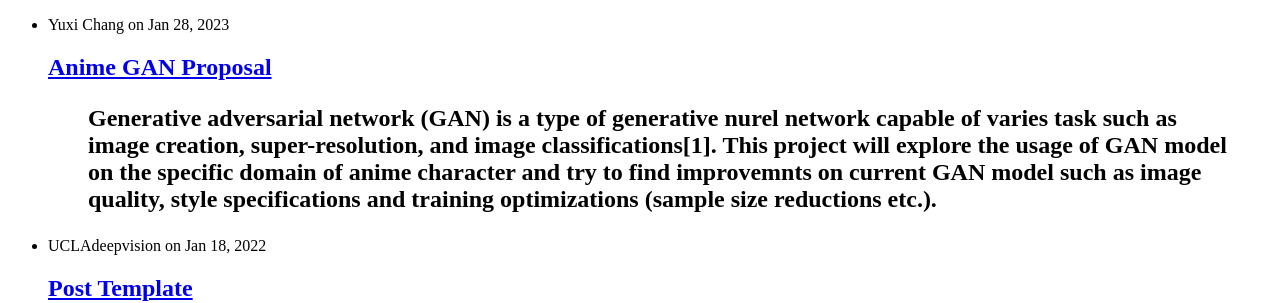
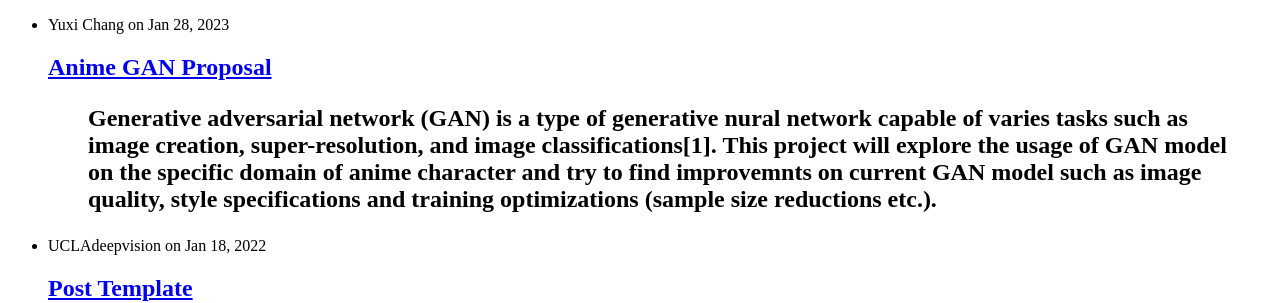
Before and after one commit to UCLAdeepvision/CS188-Projects-2023Winter, a Jekyll site: the page built from index.html, in a window 1280 px wide. Shown: the part 208-511 px from the top of the page. Built offline with Jekyll 4.4.1, drawn with Linux system fonts in a browser that asks for light colours.

Commit message:
Fix typo in proposal

```diff
--- a/_posts/2023-01-28-team09-AnimeGAN.md
+++ b/_posts/2023-01-28-team09-AnimeGAN.md
@@ -7,7 +7,7 @@ date: 2023-1-28
 ---
 
 
-> Generative adversarial network (GAN) is a type of generative nurel network capable of varies task such as image creation, super-resolution, and image classifications[1]. This project will explore the usage of GAN model on the specific domain of **anime character** and try to find improvemnts on current GAN model such as image quality, style specifications and training optimizations (sample size reductions etc.).
+> Generative adversarial network (GAN) is a type of generative nural network capable of varies tasks such as image creation, super-resolution, and image classifications[1]. This project will explore the usage of GAN model on the specific domain of **anime character** and try to find improvemnts on current GAN model such as image quality, style specifications and training optimizations (sample size reductions etc.).
 
 
 <!--more-->
@@ -19,7 +19,7 @@ date: 2023-1-28
 ![WaifuLab]({{'/assets/images/team09/proposal_waifu_lab.png' | relative_url}}){: style="width: 400px; max-width: 100%;"}
 *Fig 1. Sample Output from WaifuLab (GAN)[2].
 
-Recent progress on anime art generation has sparked a sense of excitement in both the AI and anime community. Many AI generated arts have emerged on the internet. As shown in Fig 1, it is an anime character generated using the online tool [WaifuLab](https://waifulabs.com/generate)[2] which relies on a generator model called GAN. GAN (generative adversarial network) is the base model for many current art generator AI. The project will explore the usage of GAN on anime character generations and try different variations of GAN (possibly other models) to find potential improvements on the style (specifically the hand parts of the art) and resolution of the image output. Since the time of this project is limited, it is also necessary to explore ways of reducing the training times for GAN using smaller sample size.
+Recent progress on anime art generation has sparked a sense of excitement in both the AI and anime community. Many AI generated arts have emerged on the internet. As shown in Fig 1, it is an anime character generated using the online tool [WaifuLab](https://waifulabs.com/generate)[2] which relies on a generator model called GAN. GAN (generative adversarial network) is the base model for many current art generator AIs. The project will explore the usage of GAN on anime character generations and try different variations of GAN (possibly other models) to find potential improvements on the style (specifically the hand parts of the art) and resolution of the image output. Since the time of this project is limited, it is also necessary to explore ways of reducing the training time for GAN using smaller sample size.
 
 ## Related Works
 - Creswell A., White T., et al. ["Generative Adversarial Networks: An Overview"](https://ieeexplore.ieee.org/abstract/document/8253599/authors#authors)
```
